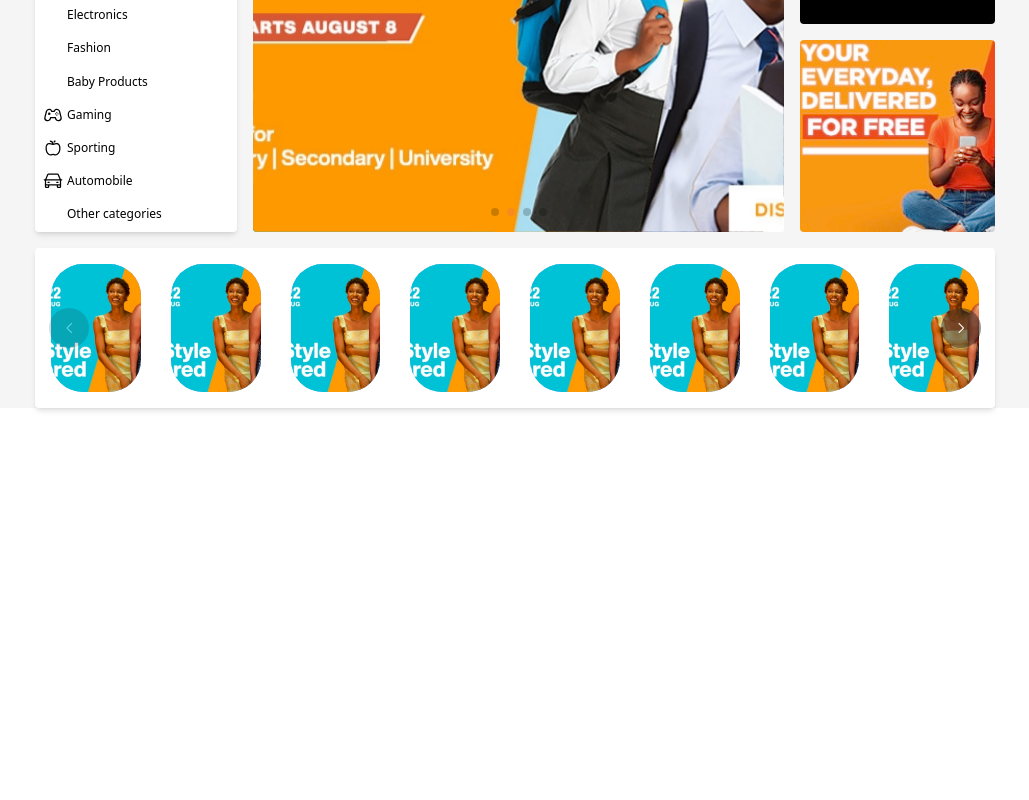
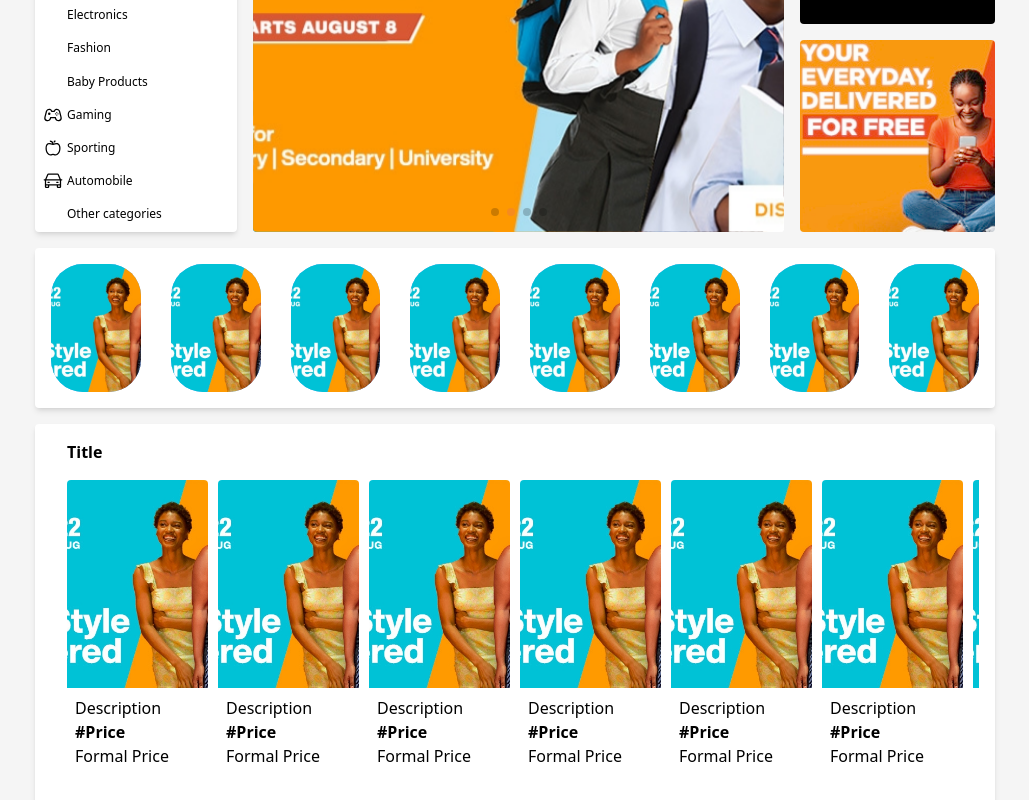
Before and after one commit to alli-Codes/Jumia_clone, a Vue app: page / in a window 1280 px wide. Shown: the part 264-1064 px from the top of the page, without its empty margins (125-1154 px from the left). Before the commit the page ends 800 px from the top, so only its background shows below. Built offline with nearby package versions, Linux system fonts and the light colour scheme; some icons are missing.

Commit message:
Creating and Styling this components

```diff
--- a/src/App.vue
+++ b/src/App.vue
@@ -1,9 +1,10 @@
 <template>
-    <div class="bg-[#f5f5f5] w-full flex flex-col items-center flex flex-col">
+    <div class="bg-[#f5f5f5] w-full flex flex-col items-center">
         <HeaderTag />
-        <div class="w-9/12">
+        <div class="w-9/12 h-full">
             <BannerItem />
             <ProductContainerAds />
+            <Product_Container />
         </div>
     </div>
 </template>
@@ -12,13 +13,15 @@
 import HeaderTag from './components/Header.vue'
 import BannerItem from './components/Banner/Banner.vue'
 import ProductContainerAds from './components/Product_Ads/ProductContainerAds.vue'
+import Product_Container from './components/Products_Containers/Product_Container.vue';
 
 export default {
     name: 'App',
     components: {
     HeaderTag,
     BannerItem,
-    ProductContainerAds
+    ProductContainerAds,
+    Product_Container
 }
 }
 </script>
--- a/src/components/Header.vue
+++ b/src/components/Header.vue
@@ -1,5 +1,5 @@
 <template>
-  <div id="header" class="bg-white h-20 w-full flex items-stretch justify-center">
+  <div id="header" class="bg-white h-20 w-full flex items-stretch justify-center sticky top-0 z-[1000]">
     <div class="w-9/12 flex items-center justify-evenly">
       <img src="../assets/logo.png" class="w-32">
 
--- a/src/components/Product_Ads/ProductContainerAds.vue
+++ b/src/components/Product_Ads/ProductContainerAds.vue
@@ -27,7 +27,7 @@ import { Swiper, SwiperSlide } from "swiper/vue";
 import "swiper/css";
 import "swiper/css/pagination";
 import "swiper/css/navigation";
-import "./product.css";
+// import "./product.css";
 import { Pagination, Navigation } from "swiper";
 
 export default {
--- /dev/null
+++ b/src/components/Products_Containers/Product_Container.vue
@@ -0,0 +1,61 @@
+<template>
+    <div class="bg-white h-96 w-full flex flex-col p-4 mt-4 rounded shadow-md">
+        <p class=" text-4 font-bold px-4">Title</p>
+        <swiper :slidesPerView="6" :spaceBetween="10" :navigation="true" :modules="modules"
+            class=" product__section flex-1 w-full mySwiper p-4">
+
+            <swiper-slide class="bg-transparent">
+                <Products />
+            </swiper-slide>
+            <swiper-slide class="bg-transparent">
+                <Products />
+            </swiper-slide>
+            <swiper-slide class="bg-transparent">
+                <Products />
+            </swiper-slide>
+            <swiper-slide class="bg-transparent">
+                <Products />
+            </swiper-slide>
+            <swiper-slide class="bg-transparent">
+                <Products />
+            </swiper-slide>
+            <swiper-slide class="bg-transparent">
+                <Products />
+            </swiper-slide>
+            <swiper-slide class="bg-transparent">
+                <Products />
+            </swiper-slide>
+            <swiper-slide class="bg-transparent">
+                <Products />
+            </swiper-slide>
+            <swiper-slide class="bg-transparent">
+                <Products />
+            </swiper-slide>
+        </swiper>
+    </div>
+</template>
+
+<script>
+import Products from './Products.vue'
+
+import { Swiper, SwiperSlide } from "swiper/vue";
+import "swiper/css";
+import "swiper/css/pagination";
+import "swiper/css/navigation";
+// import "./product.css";
+import { Pagination, Navigation } from "swiper";
+
+export default {
+    name: 'Product-Container',
+    components: {
+        Products,
+        Swiper,
+        SwiperSlide,
+    },
+    setup() {
+        return {
+            modules: [Pagination, Navigation],
+        };
+    },
+}
+</script>
--- /dev/null
+++ b/src/components/Products_Containers/Products.vue
@@ -0,0 +1,13 @@
+<template>
+    <div class="bg-white w-full h-full flex flex-col items-stretch cursor-pointer rounded hover:shadow-lg hover:scale-105">
+        <div class="product-container h-64 w-full rounded">
+            <img src="/images/img1.jpg" alt="" class=" w-full object-cover rounded-t">
+        </div>
+
+        <div class="description h-24 p-2 text-base flex flex-col items-start rounded">
+            <p>Description</p>
+            <p class="font-bold">#Price</p>
+            <p>Formal Price</p>
+        </div>
+    </div>
+</template>
--- /dev/null
+++ b/src/components/Products_Containers/product.css
@@ -0,0 +1,67 @@
+/* #app { height: 100% }
+html,
+body {
+  position: relative;
+  height: 100%;
+}
+
+body {
+  background: #eee;
+  font-family: Helvetica Neue, Helvetica, Arial, sans-serif;
+  font-size: 14px;
+  color: #000;
+  margin: 0;
+  padding: 0;
+}
+
+.swiper {
+  width: 100%;
+  height: 100%;
+} */
+
+/* .swiper-slide {
+  text-align: center;
+  font-size: 18px;
+  background: #fff; */
+
+  /* Center slide text vertically */
+  /* display: -webkit-box;
+  display: -ms-flexbox;
+  display: -webkit-flex;
+  display: flex;
+  -webkit-box-pack: center;
+  -ms-flex-pack: center;
+  -webkit-justify-content: center;
+  justify-content: center;
+  -webkit-box-align: center;
+  -ms-flex-align: center;
+  -webkit-align-items: center;
+  align-items: center;
+} */
+
+.swiper-slide img {
+  display: block;
+  width: 100%;
+  height: 100%;
+  object-fit: cover;
+}
+
+.product__swiper .swiper-button-prev, .product__swiper .swiper-button-next{
+  color: white;
+  background-color: transparent;
+  width: 3rem;
+  margin: 0;
+}
+
+.product__swiper .swiper-button-prev::after, .product__swiper .swiper-button-next::after{
+    font-size: 10px;
+    font-weight: bold;
+    height: 2.5rem;
+    width: 2.5rem;
+    border-radius: 4rem;
+    display: flex;
+    align-items: center;
+    justify-content: center;
+    background-color: rgba(40,40,40,.5);
+    transition: all .5s ease;
+  }
```
